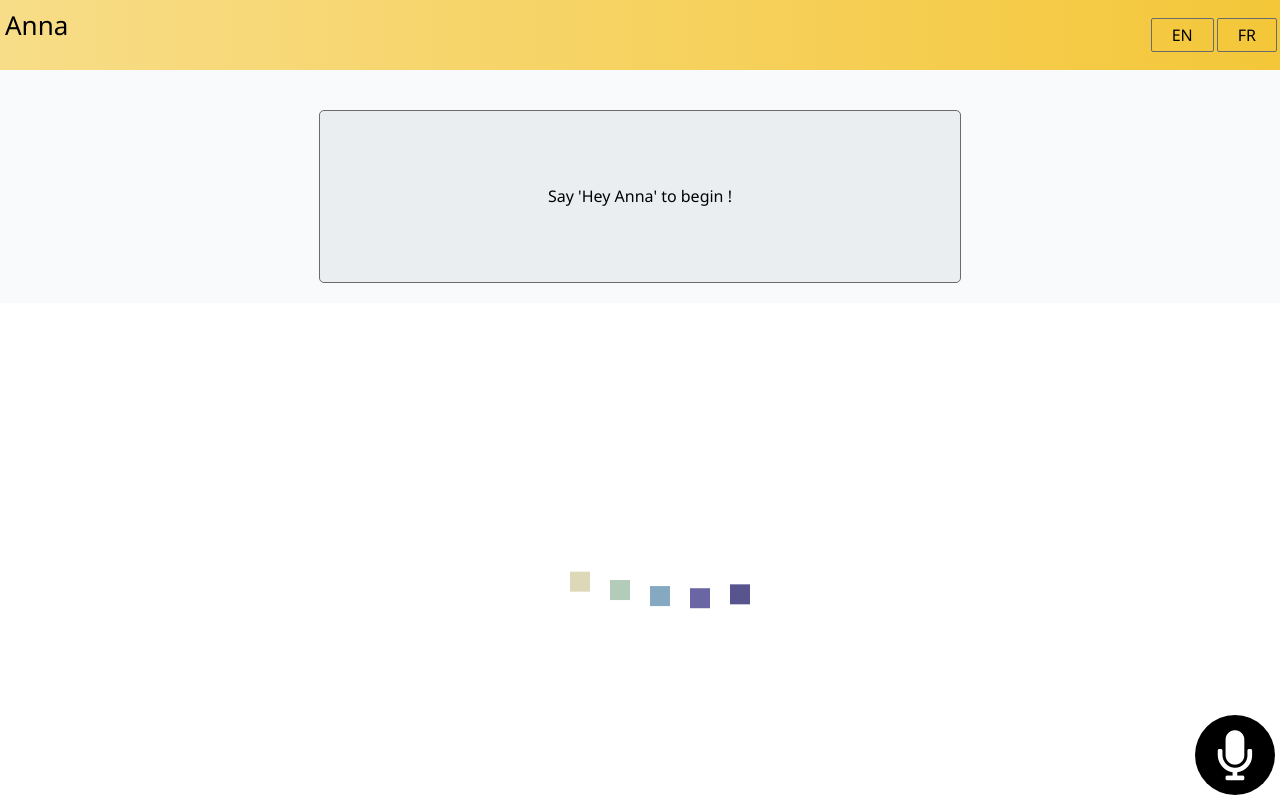
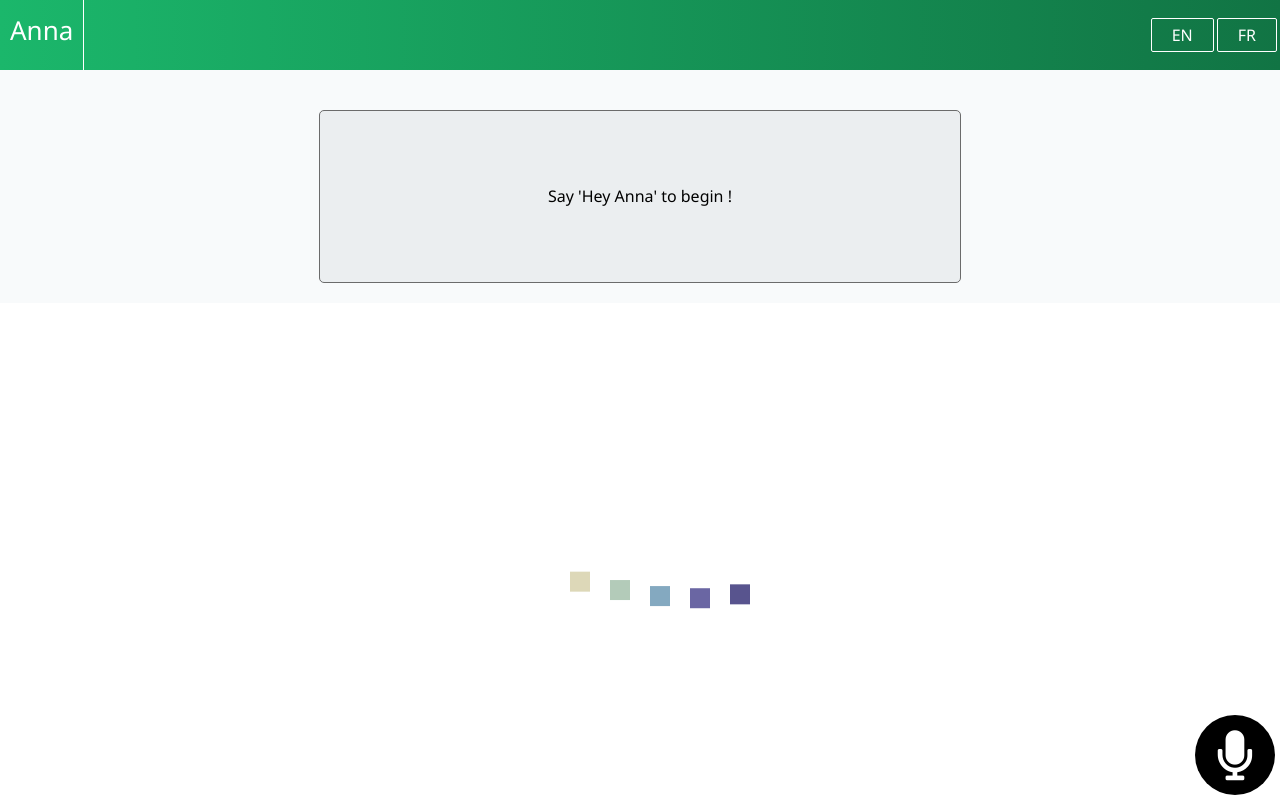
Before and after one commit to Earthii/Anna, an Angular app in the folder front-end/: page / in a window 1280 px wide. Built offline with nearby package versions, Linux system fonts and the light colour scheme.

Commit message:
some styling changes

```diff
--- a/front-end/src/app/app.component.scss
+++ b/front-end/src/app/app.component.scss
@@ -3,15 +3,19 @@
   .header {
     display: flex;
     height: 70px;
-    background: linear-gradient(to right, #f8dd88, #f4c739);
+    background: linear-gradient(to right, #1BB76B, #117444);
+    color: white;
     div {
       display: flex;
     }
     .title {
-      margin-left: 5px;
+      margin-left: 10px;
       span {
         line-height: 50px;
         font-size: 26px;
+        padding-top: 5px;
+        border-right: 1px solid white;
+        padding-right: 10px;
       }
     }
     .lang-container {
@@ -20,7 +24,7 @@
       .lang {
         margin: auto;
         padding: 5px 20px 5px 20px;
-        border: 1px solid #6b6b6b;
+        border: 1px solid white;
         border-radius: 2px;
       }
     }
@@ -126,7 +130,7 @@
         text-align: center;
         tr {
           th {
-            color: #f4c739;
+            color: #117444;
           }
           .item-name {
             width: 30%;
@@ -165,6 +169,6 @@
     margin: auto;
   }
   .active {
-    color: #f4c739;
+    color: #1BB76B;
   }
 }
```
